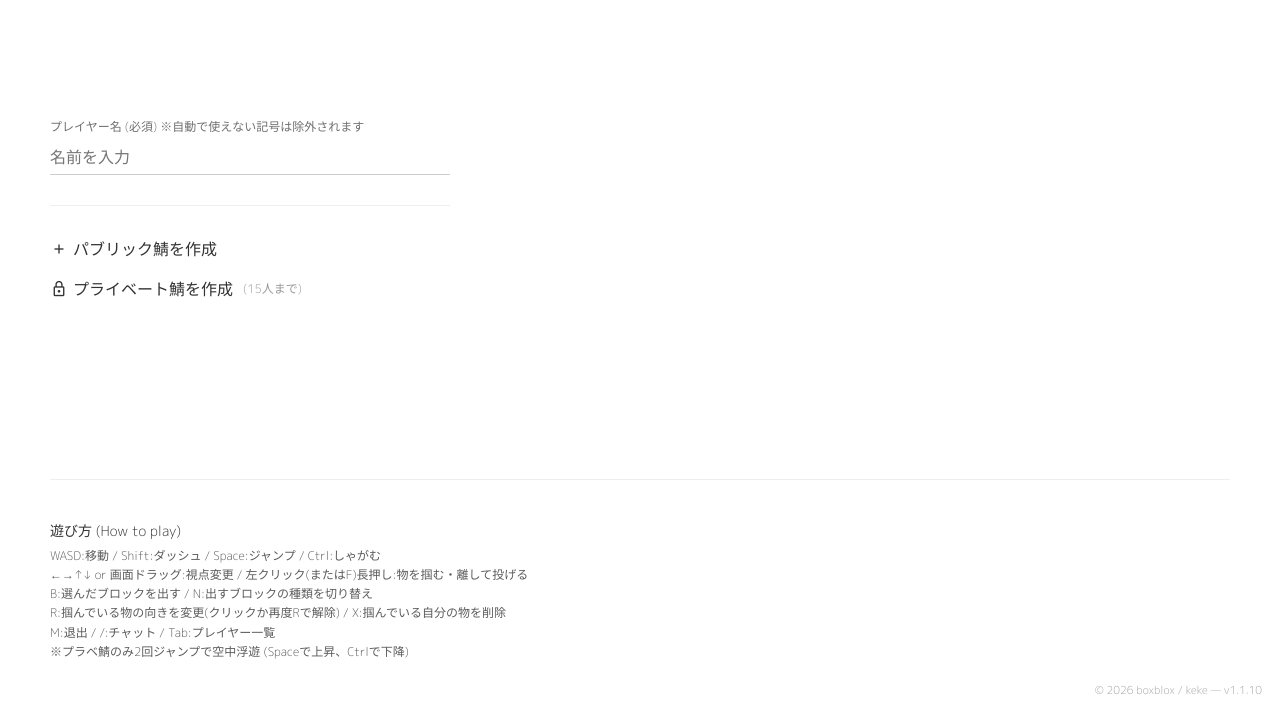
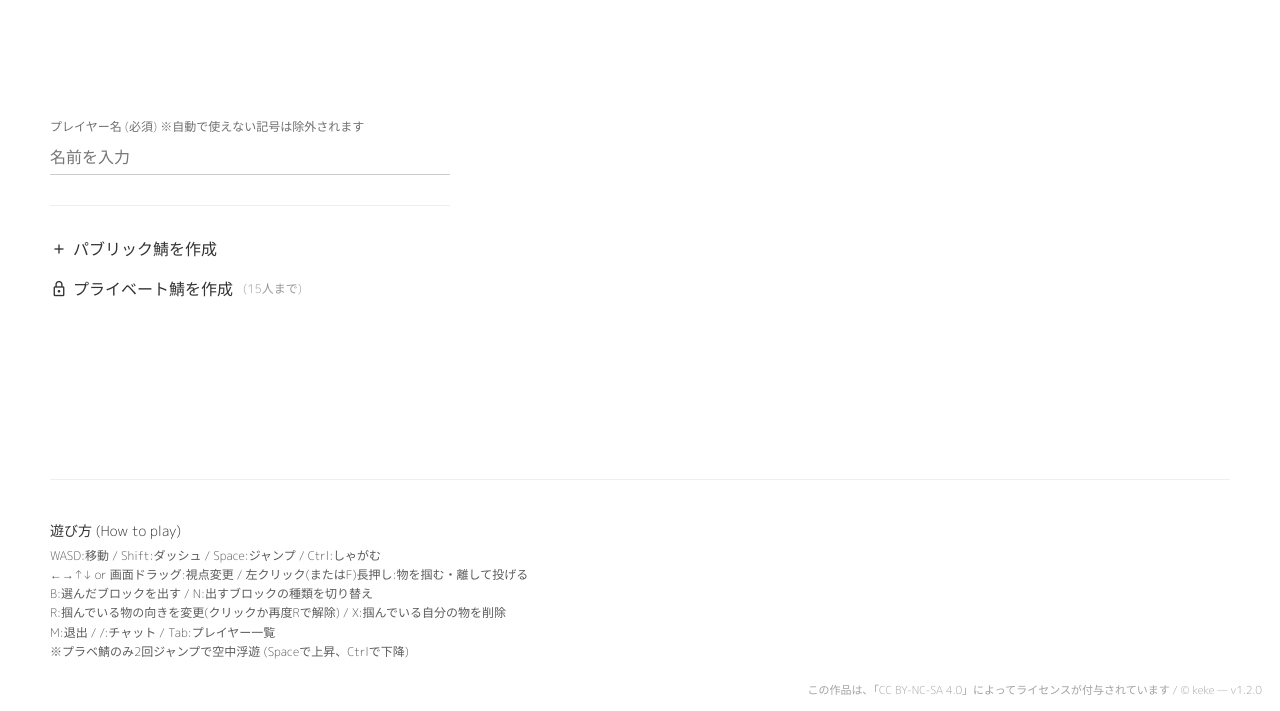
Before and after one commit to keke-1026/boxblox, a plain HTML site: page index.html in a window 1280 px wide. Shown: the part 89-800 px from the top of the page. Drawn offline with nearby package versions, Linux system fonts and the light colour scheme; no server answers.

Commit message:
Update index.html

```diff
--- a/index.html
+++ b/index.html
@@ -147,7 +147,7 @@
             </div>
         </div>
 
-        <div style="position: absolute; bottom: 12px; right: 18px; font-size: 11px; opacity: 0.45; pointer-events: none;">© 2026 boxblox / keke — v1.1.10</div>
+        <div style="position: absolute; bottom: 12px; right: 18px; font-size: 11px; opacity: 0.45; pointer-events: none;">この作品は､「CC BY-NC-SA 4.0」によってライセンスが付与されています / © keke — v1.2.0</div>
     </div>
 
     <!-- パブリック作成 モーダル -->
```
